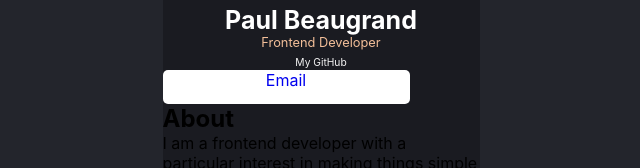
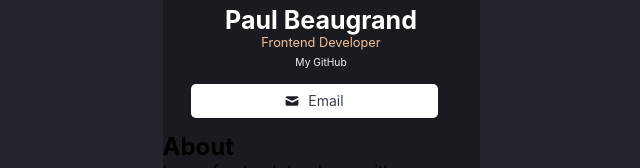
Before and after one commit to polo372/Ma-carte-de-visite-react, a React (Vite) app: page / in a window 1280 px wide. Shown: the part 364-532 px from the top of the page, without its empty margins (319-959 px from the left). Built offline with nearby package versions, Linux system fonts and the light colour scheme.

Commit message:
style button email

```diff
--- a/src/Button.jsx
+++ b/src/Button.jsx
@@ -1,7 +1,7 @@
 export default function Button(){
     return(
-        <a href="mailto:plbd@laposte.net" className="link">
-            Email
+       <a href="mailto:plbd@laposte.net" className="link">
+            <img src="/src/assets/Mail.png" className="icone-mail"/>Email
         </a>
     )
 }
--- a/src/index.css
+++ b/src/index.css
@@ -32,18 +32,29 @@ header{
 .portfolio{
     text-decoration: none;
     color: #f5f5f5;
-    font-size: 10.24px
+    font-size: 10.24px;
+    line-height: 150%;
 }
 .link{
     width: 247px;
     height: 34px;
     background: #fff;
     text-decoration: none;
-    display: inline-block;
+    display: inline-flex;
+    align-items: center;
+    justify-content: center;
+    gap: 8px;
     border-radius: 5px;
-    margin: auto 0;
+    margin: 1em 2em;
     text-align: center;
     vertical-align: middle;
+    color: #374151;
+    font-size: 14px;
+    font-weight: medium;
+    line-height: 16px;
+}
+section{
+
 }
 footer{
     background: #161619;
```
